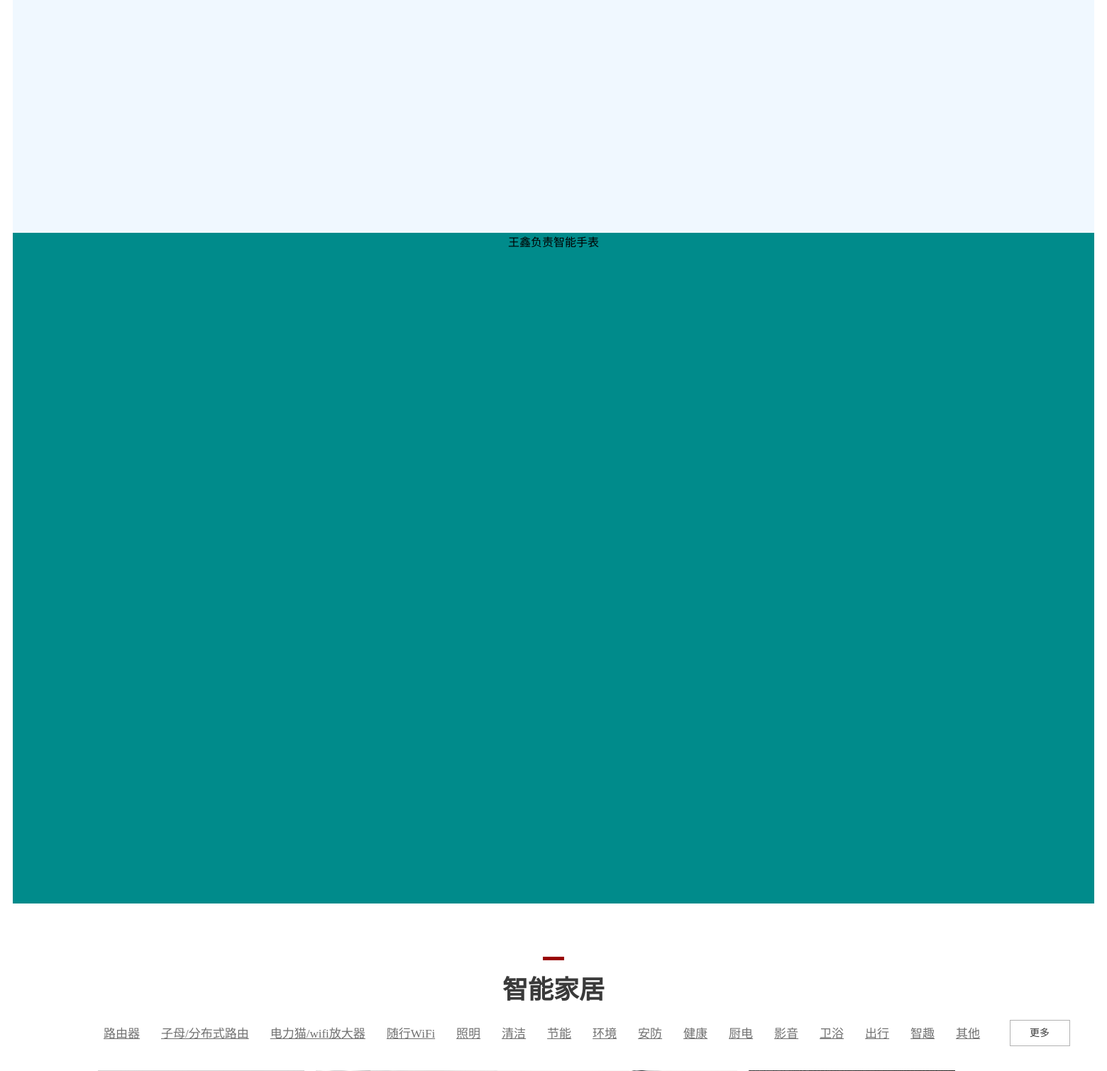
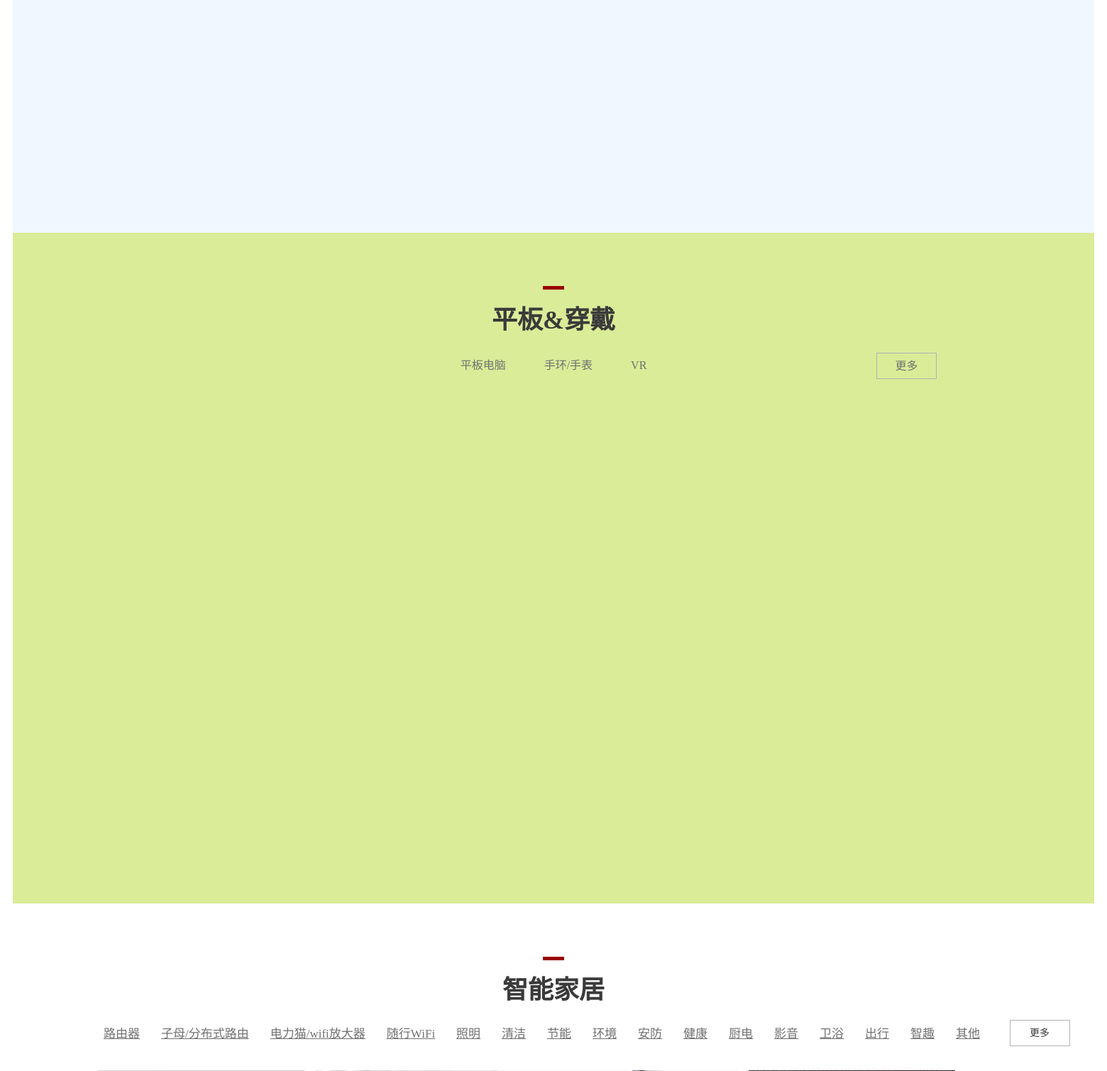
Before and after one commit to luoyanbiao/huawei, a PHP site: page /html/index.html in a window 1560 px wide. Shown: the part 3235-4744 px from the top of the page at 71% size. Run offline with PHP 8.4, Linux system fonts and the light colour scheme.

Commit message:
增加watch头部

```diff
--- a/css/huawei.css
+++ b/css/huawei.css
@@ -45,7 +45,60 @@
 
 #watch {
     height: 945px;
-    background-color: darkcyan;
+    background-color: rgb(218, 236, 152);
+
+}
+.watch-top{
+   margin-bottom: 22px;
+   position: relative;
+}
+
+.watch-top .small{
+    width:30px;
+    height:5px;
+    background-color:#990000;
+    margin: 0 auto;
+    margin-top:75px;
+    margin-bottom:13px;
+
+}
+.watch-top h3{
+    font-size: 36px;
+    color: #3a3a3a;
+    margin-bottom: 24px;
+}
+.watch-top a{
+    color: #717171;
+    margin: 0 25px;
+    line-height: 35px;
+    text-decoration: none;
+}
+.watch-top a:last-of-type{
+    position: absolute;
+    display: inline-block;
+    width: 83px;
+    height: 35px;
+    line-height: 35px;
+    border: 1px solid #b2b2b2;
+    right: 197px;
+}
+.watch-topa:last-of-type i{
+    display: block;
+    width: 0px;
+    height: 0px;
+    border: 7px solid #b2b2b2;
+    border-color: transparent #b2b2b2 transparent #b2b2b2;
+    border-right: 0;
+    position: absolute;
+    top: 11px;
+    right: 9px;
+}
+.watch-top a:hover{
+    color: #990000;
+    border-color: #990000;
+}
+.watch-top a:hover i {
+    border-left-color: #990000;
 }
 
 #home {
--- a/html/index.html
+++ b/html/index.html
@@ -6,7 +6,7 @@
     <meta name="viewport" content="width=device-width, initial-scale=1.0">
     <meta http-equiv="X-UA-Compatible" content="ie=edge">
     <title>Document</title>
-    <link rel="stylesheet" type="text/css" href="css/huawei.css" />
+    <link rel="stylesheet" type="text/css" href="../css/huawei.css" />
 
 </head>
 
@@ -14,12 +14,32 @@
     <!--container 设置了text-align:center;在正式编写时自己把它删除-->
     <nav id="login" class="container">余雁彬负责登陆注册导航一</nav>
     <nav id="search" class="container"> 余雁彬负责负责搜索查找导航栏二</nav>
-    <section id="banner"class="container">王鑫负责大图片展示</section>
+    <section id="banner" class="container">王鑫负责大图片展示</section>
     <!--图片没有加宽度和居中，需要自己设置--，但是已经设置了overflow:hidden>-->
     <section id="supremacy" class="container"> 余雁彬负责手机精品</section>
     <section id="iphone" class="container">余雁彬负责手机</section>
     <section id="computer" class="container">王鑫负责笔记本电脑</section>
-    <section id="watch" class="container">王鑫负责智能手表</section>
+    <section id="watch" class="container">
+        <div class="watch-top">
+                <div class="small"></div>
+                <h3>平板&穿戴</h3>
+                <a href="#">平板电脑</a>
+                <a href="#">手环/手表</a>
+                <a href="#">VR</a>
+                <a href="#">更多<i></i></a>
+        </div>
+        <div class="watch-main">
+            <div class="watch-left">
+
+            </div>
+            <div class="watch-middle">
+
+            </div>
+            <div class="watch-right">
+
+            </div>
+        </div>
+    </section>
     <section id="home" class="container">
         <div class="small"></div>
         <h3 class="smartHome">智能家居</h3>
@@ -52,9 +72,9 @@
             <a href="#"><img src="images/img33.jpg" /></a>
         </div>
 
-        </section>
+    </section>
 
-        <section id="show01" class="container">罗炎标负责智能家居图片展示轮播切换
+    <section id="show01" class="container">罗炎标负责智能家居图片展示轮播切换
     </section>
     <section id="parts" class="container">罗炎标负责配件</section>
     <section id="show02" class="container">罗炎标负责配件展示轮播切换</section>
```
